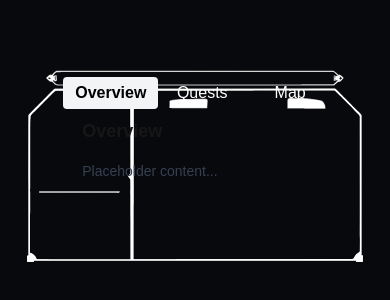
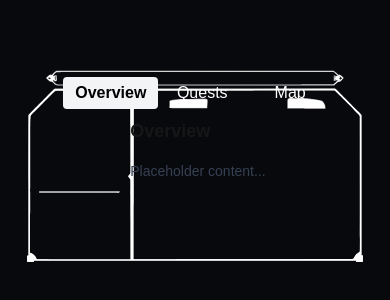
Before and after one commit to king-aedred/saga, a Next.js app: page / in a window 390 px wide. Shown: the part 256-556 px from the top of the page. Built offline with nearby package versions, Linux system fonts and the light colour scheme.

Commit message:
regarding issue #5 i adjusted the log elements for the basic svg now, next up would be to make responsive for horizontal screens

```diff
--- a/src/app/page.tsx
+++ b/src/app/page.tsx
@@ -185,12 +185,12 @@ export default function Page() {
                 </header>
               </div>
 
-            <div className="absolute left-[10%] top-[12%] h-[78%] w-[80%]">
-              <main className="grid h-full grid-cols-2">
+            <div className="absolute inset-x-[3%] top-[12%] h-[85%]">
+              <main className="grid h-full pl-18 grid-cols-[22%_1fr] gap-x-22">
                 {currentNavItem === "Quests" ? (
                   <>
                     <aside
-                      className={`h-full border-b p-4 transition-colors duration-150 ${
+                      className={`h-full p-4 transition-colors duration-150 ${
                         activeSection === "questList"
                         ? "bg-gray-800 text-white"
                         : "bg-transparent text-white"
@@ -216,7 +216,7 @@ export default function Page() {
                           </div>
                     </aside>
                     <section
-                      className={`h-full border-b p-4 transition-colors duration-150 ${
+                      className={`h-full p-4 transition-colors duration-150 ${
                         activeSection === "questDetail"
                         ? "bg-gray-800 text-white"
                         : "bg-transparent text-white"
```
Lines whose indentation alone changed are shown as unchanged.
